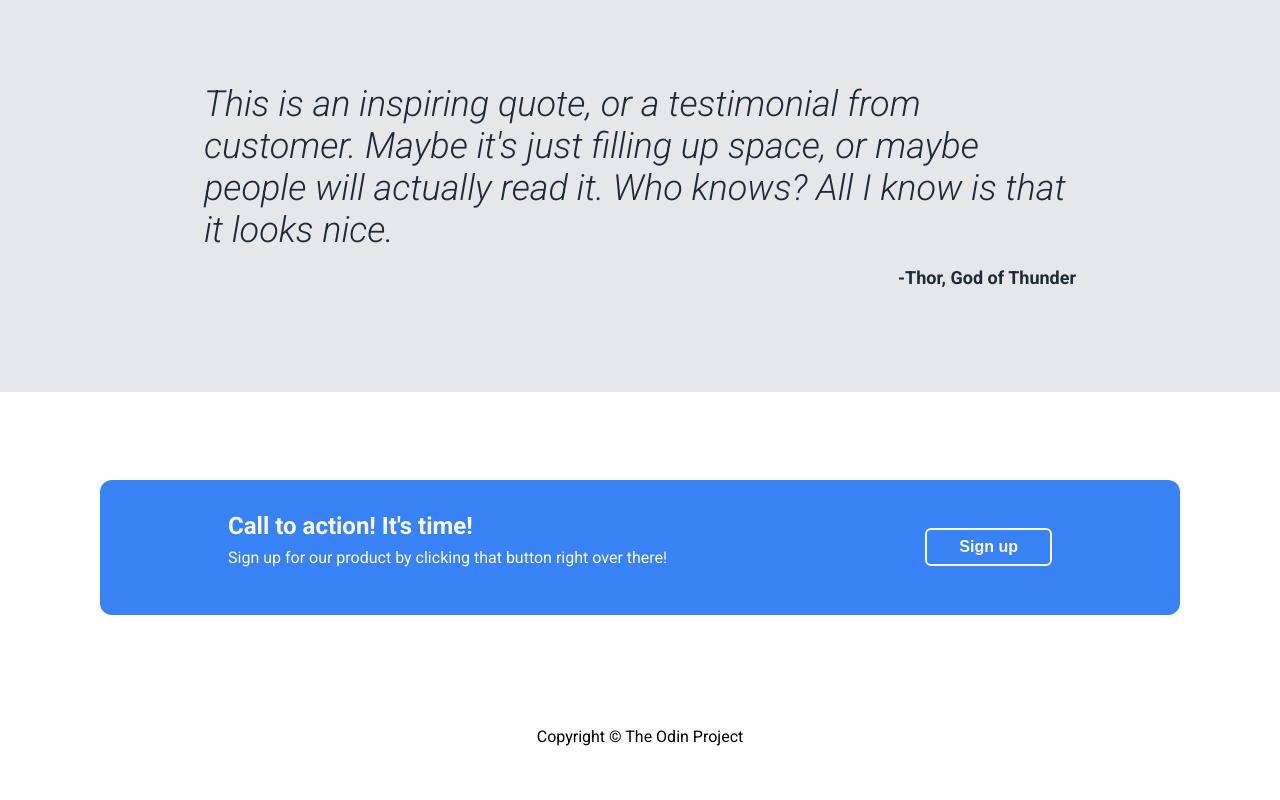
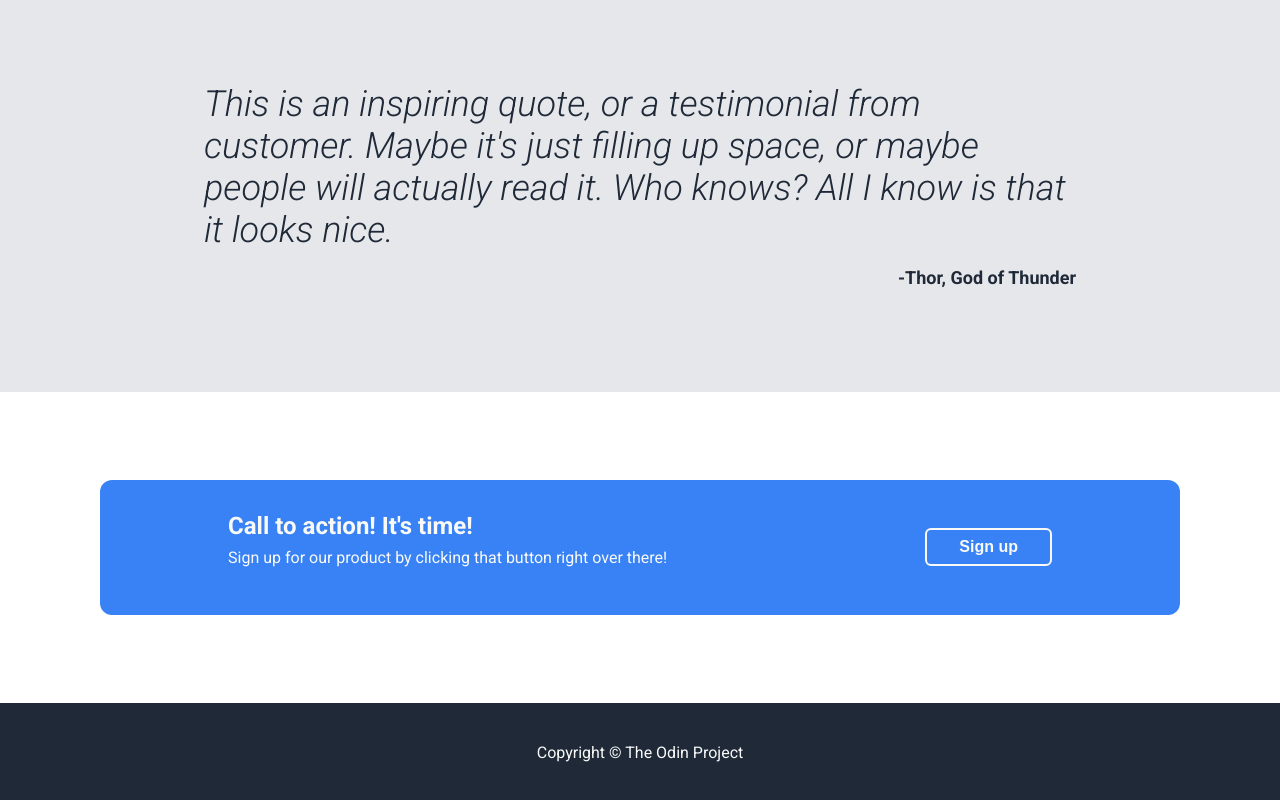
Before and after one commit to husky93/landing-page, a plain HTML site: page index.html in a window 1280 px wide. Shown: the part 939-1739 px from the top of the page. Before the commit the page ends 1709 px from the top, so only its background shows below. Drawn offline with Linux system fonts and the light colour scheme.

Commit message:
Style the footer section

```diff
--- a/style.css
+++ b/style.css
@@ -189,3 +189,11 @@ p {
     margin: 0 0 8px 0;
     font-size: 24px;
 }
+
+/* ~> Footer */
+
+.footer {
+    background-color: #1f2937;
+    color: #f9faf8;
+    padding: 16px 0;
+}
```
